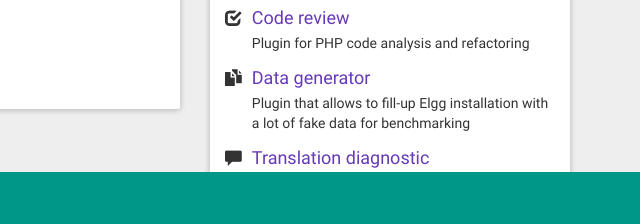
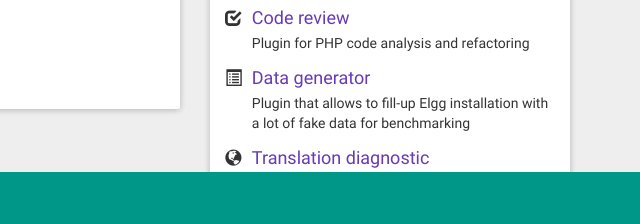
Before and after one commit to Srokap/srokap.github.io, a website: page index.html in a window 1280 px wide. Shown: the part 568-792 px from the top of the page, 640-1280 px from the left. Drawn offline with Linux system fonts and the light colour scheme.

Commit message:
Icons update

```diff
--- a/index.html
+++ b/index.html
@@ -165,7 +165,7 @@
           <div class="media">
             <div class="media-left">
               <big>
-                <span class="glyphicon glyphicon-duplicate"></span>
+                <span class="glyphicon glyphicon-list-alt"></span>
               </big>
             </div>
             <div class="media-body">
@@ -179,7 +179,7 @@
           <div class="media">
             <div class="media-left">
               <big>
-                <span class="glyphicon glyphicon-comment"></span>
+                <span class="glyphicon glyphicon-globe"></span>
               </big>
             </div>
             <div class="media-body">
```
